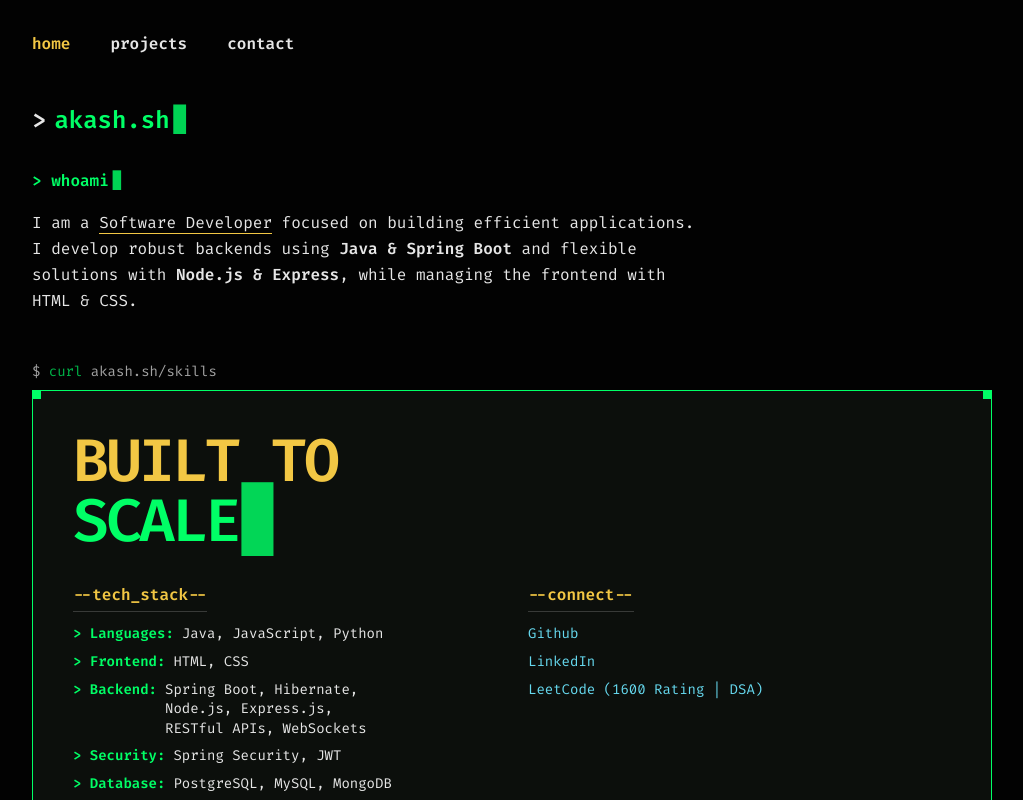
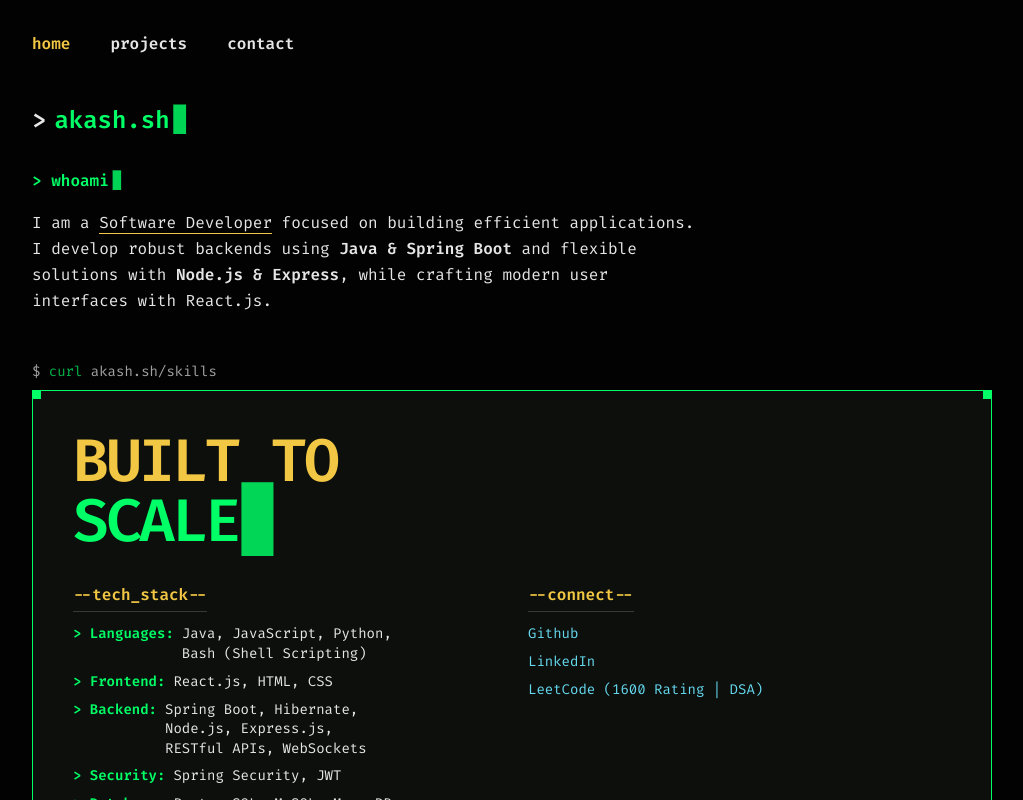
Before and after one commit to SonarAkash/portfolio, a React (Vite) app: page / in a window 1280 px wide. Shown: the top 800 px of the page, without its empty margins (128-1151 px from the left). Built offline with nearby package versions, Linux system fonts and the light colour scheme.

Commit message:
updated skills and resume

```diff
--- a/src/App.jsx
+++ b/src/App.jsx
@@ -55,7 +55,7 @@ function App() {
               </p>
               <p>
                 I am a <span className="text-bash-text border-b border-bash-yellow">Software Developer</span> focused on building efficient applications.
-                I develop robust backends using <strong>Java & Spring Boot</strong> and flexible solutions with <strong>Node.js & Express</strong>, while managing the frontend with HTML & CSS.
+                I develop robust backends using <strong>Java & Spring Boot</strong> and flexible solutions with <strong>Node.js & Express</strong>, while crafting modern user interfaces with React.js.
               </p>
             </div>
 
@@ -90,13 +90,14 @@ function App() {
                       {/* Languages */}
                       <li className="flex items-start">
                         <span className="text-bash-green font-bold shrink-0 mr-2">&gt; Languages:</span>
-                        <span>Java, JavaScript, Python</span>
+                        <span>Java, JavaScript, Python,<br />
+                         Bash (Shell Scripting)</span>
                       </li>
 
                       {/* Frontend */}
                       <li className="flex items-start">
                         <span className="text-bash-green font-bold shrink-0 mr-2">&gt; Frontend:</span>
-                        <span>HTML, CSS</span>
+                        <span>React.js, HTML, CSS</span>
                       </li>
 
                       {/* Backend - Now formatted nicely with Flexbox */}
```
Also changed, not shown: 1 other file (tests, documents, lock files or other folders).
